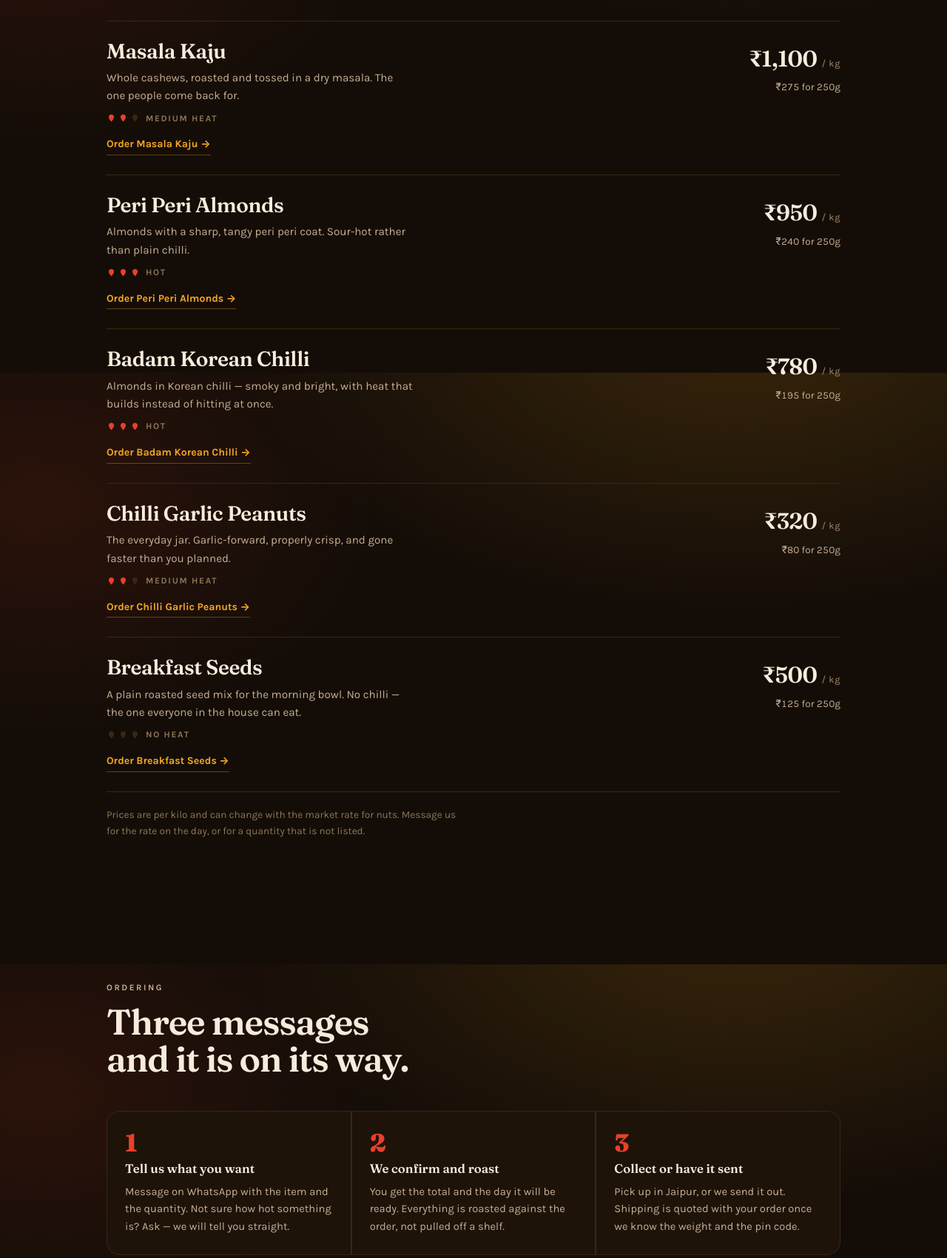
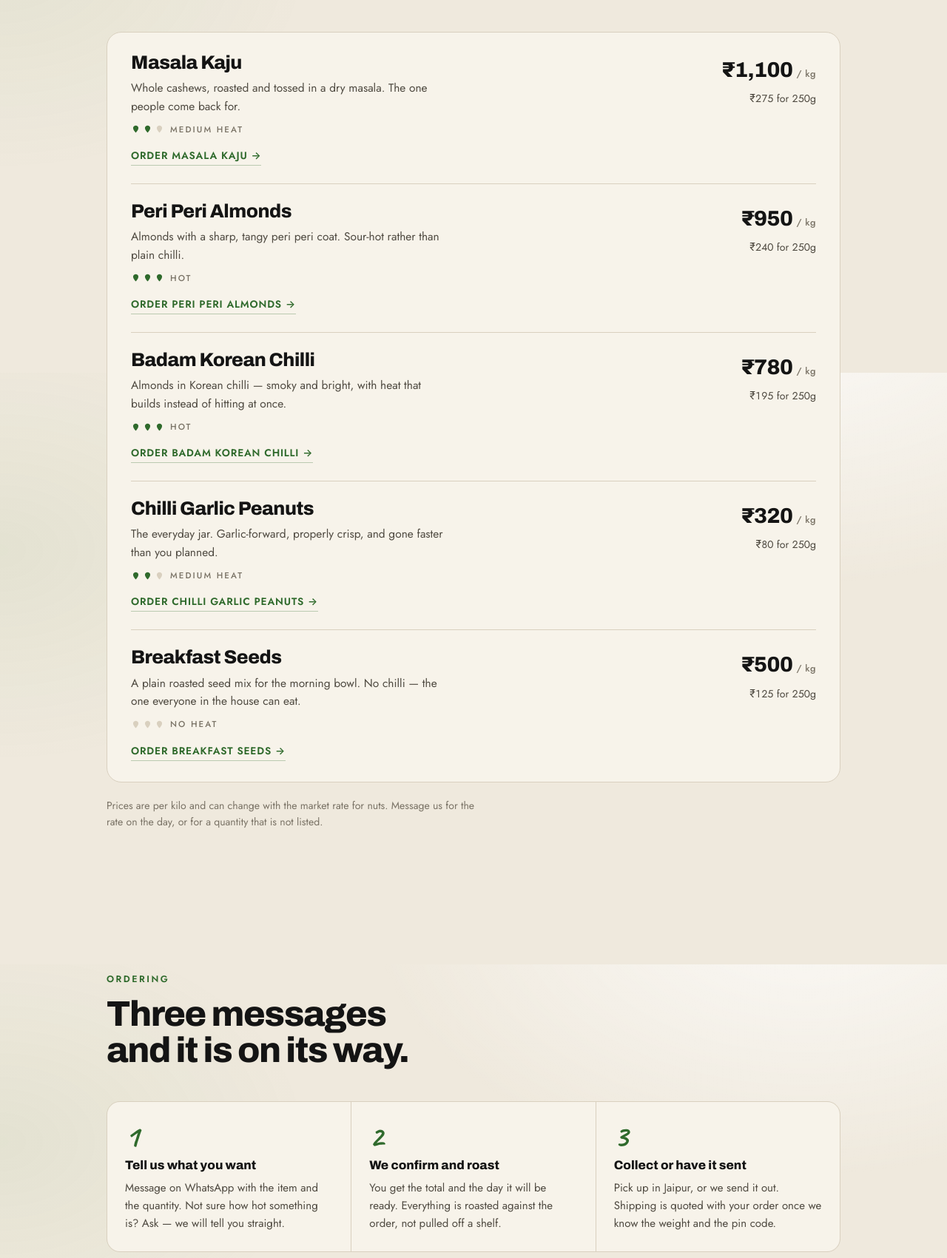
Before and after one commit to ramesh680/roasted-chaska-site, a plain HTML site: page public/index.html in a window 1280 px wide. Shown: the part 1096-2797 px from the top of the page at 74% size. Drawn offline with Linux system fonts and the light colour scheme.

Commit message:
Retheme site to match new packaging (cream, black, green)

```diff
--- a/public/index.html
+++ b/public/index.html
@@ -5,21 +5,22 @@
 <meta name="viewport" content="width=device-width, initial-scale=1, viewport-fit=cover">
 <title>Roasted Chaska | Small-batch roasted dry fruits, Jaipur</title>
 <meta name="description" content="Masala kaju, peri peri almonds, Korean chilli badam and more, roasted to order in Jaipur. Order on WhatsApp. Delivery across India.">
-<meta name="theme-color" content="#140D07">
+<meta name="theme-color" content="#EFE9DD">
 <meta property="og:type" content="website">
 <meta property="og:title" content="Roasted Chaska - Roast kiya kya?">
 <meta property="og:description" content="Small-batch roasted and spiced dry fruits from Jaipur. Order on WhatsApp.">
 <link rel="icon" href="/favicon.svg" type="image/svg+xml">
 <link rel="preconnect" href="https://fonts.googleapis.com">
 <link rel="preconnect" href="https://fonts.gstatic.com" crossorigin>
-<link rel="stylesheet" href="https://fonts.googleapis.com/css2?family=Fraunces:ital,opsz,wght@0,9..144,400;0,9..144,600;0,9..144,800;1,9..144,400&family=Karla:wght@400;500;700&display=swap">
+<link rel="stylesheet" href="https://fonts.googleapis.com/css2?family=Archivo:wght@500;700;800;900&family=Jost:wght@400;500;600&family=Caveat:wght@600;700&display=swap">
 <style>
 :root{
-  --ground:#140D07; --pan:#1D1309; --raised:#281A0E; --edge:#3A2615;
-  --cream:#F7ECDC; --oat:#C6AE93; --ash:#8E7659;
-  --chilli:#E8402B; --chilli-dim:#B32E1E; --saffron:#F5A623; --leaf:#7E9A4E;
-  --display:'Fraunces',Georgia,'Times New Roman',serif;
-  --body:'Karla',-apple-system,BlinkMacSystemFont,'Segoe UI',Helvetica,Arial,sans-serif;
+  --ground:#EFE9DD; --pan:#F7F3EA; --raised:#FBF8F2; --edge:#D9D0BF;
+  --ink:#141414; --cream:#141414; --oat:#4F4A41; --ash:#7A7366;
+  --green:#2F6A2C; --green-deep:#24561F; --leaf:#4C8A3C; --tint:#E3EBDB;
+  --display:'Archivo','Helvetica Neue',Arial,sans-serif;
+  --body:'Jost',-apple-system,BlinkMacSystemFont,'Segoe UI',Helvetica,Arial,sans-serif;
+  --script:'Caveat','Segoe Print','Bradley Hand',cursive;
   --gut:clamp(20px,5vw,64px);
   --maxw:1120px;
 }
@@ -27,100 +28,105 @@
 html{scroll-behavior:smooth}
 #range{scroll-margin-top:28px}
 body{
-  margin:0;background:var(--ground);color:var(--cream);
-  font-family:var(--body);font-size:16px;line-height:1.6;
+  margin:0;background:var(--ground);color:var(--ink);
+  font-family:var(--body);font-size:16.5px;line-height:1.6;
   -webkit-font-smoothing:antialiased;
   background-image:
-    radial-gradient(1100px 620px at 78% -8%, rgba(245,166,35,.16), transparent 62%),
-    radial-gradient(760px 520px at 4% 22%, rgba(232,64,43,.11), transparent 60%);
+    radial-gradient(900px 560px at 85% -10%, rgba(255,255,255,.75), transparent 65%),
+    radial-gradient(700px 480px at 0% 30%, rgba(76,138,60,.07), transparent 60%);
   background-attachment:fixed;
 }
 img{max-width:100%}
 a{color:inherit}
-h1,h2,h3{margin:0;font-family:var(--display);font-weight:600;text-wrap:balance;line-height:1.05}
+h1,h2,h3{margin:0;font-family:var(--display);font-weight:800;text-wrap:balance;line-height:1.02;color:var(--ink)}
 p{margin:0}
-:focus-visible{outline:2.5px solid var(--saffron);outline-offset:3px;border-radius:3px}
+:focus-visible{outline:2.5px solid var(--green);outline-offset:3px;border-radius:3px}
 
 .wrap{max-width:var(--maxw);margin:0 auto;padding-inline:var(--gut)}
 .eyebrow{
-  font-size:.72rem;letter-spacing:.22em;text-transform:uppercase;
-  font-weight:700;color:var(--saffron);
+  font-size:.78rem;letter-spacing:.2em;text-transform:uppercase;
+  font-weight:600;color:var(--green);
 }
+.rule{display:block;width:56px;height:2px;background:var(--green);border:0;margin:0}
 
 /* ---------------------------------------------------------------- hero */
 header.top{padding-block:clamp(28px,5vw,44px) 0}
 .brandline{display:flex;align-items:center;gap:14px;flex-wrap:wrap}
 .seal{
   width:46px;height:46px;flex:0 0 auto;border-radius:50%;
-  border:1.5px solid var(--chilli);display:grid;place-items:center;
-  background:radial-gradient(circle at 34% 28%, #3A2312, #1B1009);
+  border:1.5px solid var(--green);display:grid;place-items:center;
+  background:var(--pan);
 }
 .brandname{font-family:var(--display);font-size:1.22rem;font-weight:800;letter-spacing:-.01em}
-.brandsub{font-size:.76rem;color:var(--ash);letter-spacing:.14em;text-transform:uppercase;font-weight:700}
+.brandsub{font-size:.76rem;color:var(--ash);letter-spacing:.2em;text-transform:uppercase;font-weight:500}
 
 .hero{padding-block:clamp(40px,8vw,88px) clamp(36px,6vw,64px)}
 .hero h1{
-  font-size:clamp(2.9rem,11vw,6.6rem);font-weight:800;letter-spacing:-.035em;
-  font-variation-settings:'SOFT' 40,'WONK' 1;
+  font-size:clamp(2.9rem,11vw,6.6rem);font-weight:900;letter-spacing:-.04em;
 }
-.hero h1 .q{color:var(--chilli);display:inline-block}
+.hero h1 .q{color:var(--green);display:inline-block;font-family:var(--script);font-weight:700;
+  font-size:1.15em;transform:rotate(-8deg) translateY(.04em);margin-left:.06em}
 .hero .lede{
-  margin-top:clamp(18px,3vw,26px);max-width:34ch;font-size:clamp(1.05rem,2.4vw,1.3rem);
+  margin-top:clamp(18px,3vw,26px);max-width:36ch;font-size:clamp(1.05rem,2.4vw,1.3rem);
   color:var(--oat);
 }
-.hero .lede b{color:var(--cream);font-weight:500}
+.hero .lede b{color:var(--ink);font-weight:600}
 .cta-row{display:flex;gap:12px;flex-wrap:wrap;margin-top:clamp(26px,4vw,36px)}
 .btn{
   display:inline-flex;align-items:center;gap:9px;padding:14px 22px;border-radius:999px;
-  font-family:var(--body);font-weight:700;font-size:.95rem;text-decoration:none;
+  font-family:var(--body);font-weight:600;font-size:.95rem;text-decoration:none;letter-spacing:.02em;
   border:1.5px solid transparent;transition:transform .15s ease,background .15s ease;
 }
 .btn:hover{transform:translateY(-2px)}
-.btn-wa{background:var(--chilli);color:#fff}
-.btn-wa:hover{background:#F04A34}
-.btn-ghost{border-color:var(--edge);color:var(--cream)}
-.btn-ghost:hover{border-color:var(--oat);background:rgba(247,236,220,.04)}
+.btn-wa{background:var(--green);color:#fff}
+.btn-wa:hover{background:var(--green-deep)}
+.btn-ghost{border-color:var(--ink);color:var(--ink)}
+.btn-ghost:hover{background:rgba(20,20,20,.05)}
 
 .strip{
   display:flex;gap:26px;flex-wrap:wrap;margin-top:clamp(34px,6vw,52px);
   padding-top:22px;border-top:1px solid var(--edge);
 }
 .strip div{display:flex;flex-direction:column;gap:2px}
-.strip dt{font-size:.72rem;letter-spacing:.16em;text-transform:uppercase;color:var(--ash);font-weight:700}
-.strip dd{margin:0;font-family:var(--display);font-size:1.15rem;font-weight:600}
+.strip dt{font-size:.72rem;letter-spacing:.2em;text-transform:uppercase;color:var(--ash);font-weight:500}
+.strip dd{margin:0;font-family:var(--display);font-size:1.12rem;font-weight:700}
 
 /* ------------------------------------------------------------- section */
 section{padding-block:clamp(52px,9vw,96px)}
 .sec-head{display:flex;flex-direction:column;gap:12px;max-width:52ch}
-.sec-head h2{font-size:clamp(1.9rem,5.2vw,3rem);letter-spacing:-.025em}
+.sec-head h2{font-size:clamp(1.9rem,5.2vw,3rem);letter-spacing:-.03em}
 .sec-head p{color:var(--oat)}
+.sec-head .eyebrow{color:var(--green)}
 
 /* --------------------------------------------------------- price board */
-.board{margin-top:clamp(30px,5vw,46px);border-top:1px solid var(--edge)}
+.board{margin-top:clamp(30px,5vw,46px);background:var(--pan);border:1px solid var(--edge);
+  border-radius:20px;padding:4px clamp(18px,3vw,32px)}
 .row{
   display:grid;grid-template-columns:1fr auto;gap:8px 28px;align-items:start;
-  padding-block:26px;border-bottom:1px solid var(--edge);
+  padding-block:24px;border-bottom:1px solid var(--edge);
 }
+.row:last-child{border-bottom:0}
 .row .name{display:flex;flex-direction:column;gap:9px;min-width:0}
-.row h3{font-size:clamp(1.3rem,3.4vw,1.75rem);font-weight:600;letter-spacing:-.015em}
-.row .desc{color:var(--oat);font-size:.95rem;max-width:46ch}
-.heat{display:flex;align-items:center;gap:8px;font-size:.74rem;letter-spacing:.14em;
-  text-transform:uppercase;font-weight:700;color:var(--ash)}
+.row h3{font-size:clamp(1.25rem,3.2vw,1.6rem);font-weight:800;letter-spacing:-.02em}
+.row .desc{color:var(--oat);font-size:.97rem;max-width:46ch}
+.heat{display:flex;align-items:center;gap:8px;font-size:.72rem;letter-spacing:.18em;
+  text-transform:uppercase;font-weight:500;color:var(--ash)}
 .heat .pods{display:flex;gap:3px}
 .heat svg{display:block}
 .prices{display:flex;flex-direction:column;align-items:flex-end;gap:4px;white-space:nowrap}
-.kg{font-family:var(--display);font-size:clamp(1.45rem,4vw,1.9rem);font-weight:600;
+.kg{font-family:var(--display);font-size:clamp(1.4rem,4vw,1.8rem);font-weight:800;
   font-variant-numeric:tabular-nums;letter-spacing:-.02em}
 .kg span{font-family:var(--body);font-size:.8rem;font-weight:500;color:var(--ash);letter-spacing:.04em}
-.quarter{font-size:.85rem;color:var(--oat);font-variant-numeric:tabular-nums}
+.quarter{font-size:.88rem;color:var(--oat);font-variant-numeric:tabular-nums}
 .row .order{grid-column:1/-1;margin-top:4px}
 .linkwa{
-  display:inline-flex;align-items:center;gap:7px;font-weight:700;font-size:.88rem;
-  color:var(--saffron);text-decoration:none;border-bottom:1.5px solid rgba(245,166,35,.35);
+  display:inline-flex;align-items:center;gap:7px;font-weight:600;font-size:.86rem;
+  letter-spacing:.06em;text-transform:uppercase;
+  color:var(--green);text-decoration:none;border-bottom:1.5px solid rgba(47,106,44,.3);
   padding-bottom:2px;
 }
-.linkwa:hover{border-bottom-color:var(--saffron)}
-.note{margin-top:20px;font-size:.85rem;color:var(--ash);max-width:60ch}
+.linkwa:hover{border-bottom-color:var(--green)}
+.note{margin-top:20px;font-size:.88rem;color:var(--ash);max-width:60ch}
 
 /* ------------------------------------------------------------- panels */
 .panels{display:grid;gap:18px;margin-top:clamp(30px,5vw,44px);
@@ -129,40 +135,40 @@ section{padding-block:clamp(52px,9vw,96px)}
   background:var(--pan);border:1px solid var(--edge);border-radius:18px;
   padding:26px 24px;display:flex;flex-direction:column;gap:11px;
 }
-.panel h3{font-size:1.25rem;font-weight:600}
-.panel p{color:var(--oat);font-size:.94rem}
+.panel h3{font-size:1.2rem;font-weight:800;letter-spacing:-.01em}
+.panel p{color:var(--oat);font-size:.95rem}
 .panel .linkwa{margin-top:auto;padding-top:8px;align-self:flex-start}
 
 /* -------------------------------------------------------------- steps */
-.steps{display:grid;gap:2px;margin-top:clamp(30px,5vw,44px);
+.steps{display:grid;gap:1px;margin-top:clamp(30px,5vw,44px);
   grid-template-columns:repeat(auto-fit,minmax(230px,1fr));
   border:1px solid var(--edge);border-radius:18px;overflow:hidden;background:var(--edge)}
 .step{background:var(--pan);padding:26px 24px;display:flex;flex-direction:column;gap:10px}
-.step .num{font-family:var(--display);font-size:2.1rem;font-weight:800;color:var(--chilli);line-height:1}
-.step h3{font-size:1.05rem;font-weight:600}
-.step p{color:var(--oat);font-size:.92rem}
+.step .num{font-family:var(--script);font-size:2.6rem;font-weight:700;color:var(--green);line-height:1}
+.step h3{font-size:1.05rem;font-weight:800}
+.step p{color:var(--oat);font-size:.94rem}
 
 /* ------------------------------------------------------------ contact */
-.contact{background:var(--pan);border:1px solid var(--edge);border-radius:24px;
+.contact{background:var(--tint);border:1.5px solid var(--green);border-radius:22px;
   padding:clamp(28px,5vw,48px);display:grid;gap:30px;
   grid-template-columns:repeat(auto-fit,minmax(260px,1fr));align-items:start}
-.contact h2{font-size:clamp(1.8rem,4.6vw,2.5rem);letter-spacing:-.02em}
+.contact h2{font-size:clamp(1.8rem,4.6vw,2.5rem);letter-spacing:-.03em}
 .contact .lede{color:var(--oat);margin-top:12px;max-width:38ch}
 .deets{display:flex;flex-direction:column;gap:18px}
 .deet{display:flex;flex-direction:column;gap:3px}
-.deet dt{font-size:.72rem;letter-spacing:.16em;text-transform:uppercase;color:var(--ash);font-weight:700}
+.deet dt{font-size:.72rem;letter-spacing:.2em;text-transform:uppercase;color:var(--green);font-weight:600}
 .deet dd{margin:0;font-size:1.05rem}
-.deet a{text-decoration:none;border-bottom:1px solid var(--edge)}
-.deet a:hover{border-bottom-color:var(--saffron)}
+.deet a{text-decoration:none;border-bottom:1px solid rgba(20,20,20,.25)}
+.deet a:hover{border-bottom-color:var(--green)}
 
 footer{padding-block:44px 92px;border-top:1px solid var(--edge);margin-top:clamp(52px,9vw,96px)}
 .footrow{display:flex;justify-content:space-between;gap:18px;flex-wrap:wrap;
-  font-size:.84rem;color:var(--ash)}
+  font-size:.84rem;color:var(--ash);letter-spacing:.04em}
 
 /* ------------------------------------------------------- sticky order */
 .dock{
   position:fixed;left:0;right:0;bottom:0;z-index:40;display:none;
-  background:rgba(20,13,7,.94);backdrop-filter:blur(10px);
+  background:rgba(239,233,221,.94);backdrop-filter:blur(10px);
   border-top:1px solid var(--edge);
   padding:12px var(--gut);
   padding-bottom:calc(12px + env(safe-area-inset-bottom,0px));
@@ -186,8 +192,7 @@ footer{padding-block:44px 92px;border-top:1px solid var(--edge);margin-top:clamp
   <div class="wrap brandline">
     <span class="seal" aria-hidden="true">
       <svg width="22" height="22" viewBox="0 0 24 24" fill="none">
-        <path d="M12 3c3.6 0 6.6 2.4 6.6 6 0 4.2-3 8.4-6.6 12-3.6-3.6-6.6-7.8-6.6-12 0-3.6 3-6 6.6-6z" fill="#E8402B"/>
-        <path d="M12 3c1.1 1.4 1.1 3.1 0 4.6" stroke="#7E9A4E" stroke-width="1.6" stroke-linecap="round"/>
+        <path d="M19 4C10 4 5 9 5 15c0 1.7.5 3.2 1.3 4.4C8 13 12 10 16 8c-3.6 2.6-6.4 6-8.1 11.3 1.1.5 2.3.7 3.6.7C17 20 20 14 19 4z" fill="#2F6A2C"/>
       </svg>
     </span>
     <span class="brandname">Roasted Chaska</span>
@@ -232,9 +237,9 @@ footer{padding-block:44px 92px;border-top:1px solid var(--edge);margin-top:clamp
             <h3>Masala Kaju</h3>
             <p class="desc">Whole cashews, roasted and tossed in a dry masala. The one people come back for.</p>
             <p class="heat"><span class="pods" aria-hidden="true">
-              <svg width="13" height="13" viewBox="0 0 24 24"><path d="M12 3c3.6 0 6.6 2.4 6.6 6 0 4.2-3 8.4-6.6 12-3.6-3.6-6.6-7.8-6.6-12 0-3.6 3-6 6.6-6z" fill="#E8402B"/></svg>
-              <svg width="13" height="13" viewBox="0 0 24 24"><path d="M12 3c3.6 0 6.6 2.4 6.6 6 0 4.2-3 8.4-6.6 12-3.6-3.6-6.6-7.8-6.6-12 0-3.6 3-6 6.6-6z" fill="#E8402B"/></svg>
-              <svg width="13" height="13" viewBox="0 0 24 24"><path d="M12 3c3.6 0 6.6 2.4 6.6 6 0 4.2-3 8.4-6.6 12-3.6-3.6-6.6-7.8-6.6-12 0-3.6 3-6 6.6-6z" fill="#3A2615"/></svg>
+              <svg width="13" height="13" viewBox="0 0 24 24"><path d="M12 3c3.6 0 6.6 2.4 6.6 6 0 4.2-3 8.4-6.6 12-3.6-3.6-6.6-7.8-6.6-12 0-3.6 3-6 6.6-6z" fill="#2F6A2C"/></svg>
+              <svg width="13" height="13" viewBox="0 0 24 24"><path d="M12 3c3.6 0 6.6 2.4 6.6 6 0 4.2-3 8.4-6.6 12-3.6-3.6-6.6-7.8-6.6-12 0-3.6 3-6 6.6-6z" fill="#2F6A2C"/></svg>
+              <svg width="13" height="13" viewBox="0 0 24 24"><path d="M12 3c3.6 0 6.6 2.4 6.6 6 0 4.2-3 8.4-6.6 12-3.6-3.6-6.6-7.8-6.6-12 0-3.6 3-6 6.6-6z" fill="#D9D0BF"/></svg>
             </span> Medium heat</p>
           </div>
           <div class="prices"><span class="kg">&#8377;1,100 <span>/ kg</span></span><span class="quarter">&#8377;275 for 250g</span></div>
@@ -246,9 +251,9 @@ footer{padding-block:44px 92px;border-top:1px solid var(--edge);margin-top:clamp
             <h3>Peri Peri Almonds</h3>
             <p class="desc">Almonds with a sharp, tangy peri peri coat. Sour-hot rather than plain chilli.</p>
             <p class="heat"><span class="pods" aria-hidden="true">
-              <svg width="13" height="13" viewBox="0 0 24 24"><path d="M12 3c3.6 0 6.6 2.4 6.6 6 0 4.2-3 8.4-6.6 12-3.6-3.6-6.6-7.8-6.6-12 0-3.6 3-6 6.6-6z" fill="#E8402B"/></svg>
-              <svg width="13" height="13" viewBox="0 0 24 24"><path d="M12 3c3.6 0 6.6 2.4 6.6 6 0 4.2-3 8.4-6.6 12-3.6-3.6-6.6-7.8-6.6-12 0-3.6 3-6 6.6-6z" fill="#E8402B"/></svg>
-              <svg width="13" height="13" viewBox="0 0 24 24"><path d="M12 3c3.6 0 6.6 2.4 6.6 6 0 4.2-3 8.4-6.6 12-3.6-3.6-6.6-7.8-6.6-12 0-3.6 3-6 6.6-6z" fill="#E8402B"/></svg>
+              <svg width="13" height="13" viewBox="0 0 24 24"><path d="M12 3c3.6 0 6.6 2.4 6.6 6 0 4.2-3 8.4-6.6 12-3.6-3.6-6.6-7.8-6.6-12 0-3.6 3-6 6.6-6z" fill="#2F6A2C"/></svg>
+              <svg width="13" height="13" viewBox="0 0 24 24"><path d="M12 3c3.6 0 6.6 2.4 6.6 6 0 4.2-3 8.4-6.6 12-3.6-3.6-6.6-7.8-6.6-12 0-3.6 3-6 6.6-6z" fill="#2F6A2C"/></svg>
+              <svg width="13" height="13" viewBox="0 0 24 24"><path d="M12 3c3.6 0 6.6 2.4 6.6 6 0 4.2-3 8.4-6.6 12-3.6-3.6-6.6-7.8-6.6-12 0-3.6 3-6 6.6-6z" fill="#2F6A2C"/></svg>
             </span> Hot</p>
           </div>
           <div class="prices"><span class="kg">&#8377;950 <span>/ kg</span></span><span class="quarter">&#8377;240 for 250g</span></div>
@@ -260,9 +265,9 @@ footer{padding-block:44px 92px;border-top:1px solid var(--edge);margin-top:clamp
             <h3>Badam Korean Chilli</h3>
             <p class="desc">Almonds in Korean chilli &mdash; smoky and bright, with heat that builds instead of hitting at once.</p>
             <p class="heat"><span class="pods" aria-hidden="true">
-              <svg width="13" height="13" viewBox="0 0 24 24"><path d="M12 3c3.6 0 6.6 2.4 6.6 6 0 4.2-3 8.4-6.6 12-3.6-3.6-6.6-7.8-6.6-12 0-3.6 3-6 6.6-6z" fill="#E8402B"/></svg>
-              <svg width="13" height="13" viewBox="0 0 24 24"><path d="M12 3c3.6 0 6.6 2.4 6.6 6 0 4.2-3 8.4-6.6 12-3.6-3.6-6.6-7.8-6.6-12 0-3.6 3-6 6.6-6z" fill="#E8402B"/></svg>
-              <svg width="13" height="13" viewBox="0 0 24 24"><path d="M12 3c3.6 0 6.6 2.4 6.6 6 0 4.2-3 8.4-6.6 12-3.6-3.6-6.6-7.8-6.6-12 0-3.6 3-6 6.6-6z" fill="#E8402B"/></svg>
+              <svg width="13" height="13" viewBox="0 0 24 24"><path d="M12 3c3.6 0 6.6 2.4 6.6 6 0 4.2-3 8.4-6.6 12-3.6-3.6-6.6-7.8-6.6-12 0-3.6 3-6 6.6-6z" fill="#2F6A2C"/></svg>
+              <svg width="13" height="13" viewBox="0 0 24 24"><path d="M12 3c3.6 0 6.6 2.4 6.6 6 0 4.2-3 8.4-6.6 12-3.6-3.6-6.6-7.8-6.6-12 0-3.6 3-6 6.6-6z" fill="#2F6A2C"/></svg>
+              <svg width="13" height="13" viewBox="0 0 24 24"><path d="M12 3c3.6 0 6.6 2.4 6.6 6 0 4.2-3 8.4-6.6 12-3.6-3.6-6.6-7.8-6.6-12 0-3.6 3-6 6.6-6z" fill="#2F6A2C"/></svg>
             </span> Hot</p>
           </div>
           <div class="prices"><span class="kg">&#8377;780 <span>/ kg</span></span><span class="quarter">&#8377;195 for 250g</span></div>
@@ -274,9 +279,9 @@ footer{padding-block:44px 92px;border-top:1px solid var(--edge);margin-top:clamp
             <h3>Chilli Garlic Peanuts</h3>
             <p class="desc">The everyday jar. Garlic-forward, properly crisp, and gone faster than you planned.</p>
             <p class="heat"><span class="pods" aria-hidden="true">
-              <svg width="13" height="13" viewBox="0 0 24 24"><path d="M12 3c3.6 0 6.6 2.4 6.6 6 0 4.2-3 8.4-6.6 12-3.6-3.6-6.6-7.8-6.6-12 0-3.6 3-6 6.6-6z" fill="#E8402B"/></svg>
-              <svg width="13" height="13" viewBox="0 0 24 24"><path d="M12 3c3.6 0 6.6 2.4 6.6 6 0 4.2-3 8.4-6.6 12-3.6-3.6-6.6-7.8-6.6-12 0-3.6 3-6 6.6-6z" fill="#E8402B"/></svg>
-              <svg width="13" height="13" viewBox="0 0 24 24"><path d="M12 3c3.6 0 6.6 2.4 6.6 6 0 4.2-3 8.4-6.6 12-3.6-3.6-6.6-7.8-6.6-12 0-3.6 3-6 6.6-6z" fill="#3A2615"/></svg>
+              <svg width="13" height="13" viewBox="0 0 24 24"><path d="M12 3c3.6 0 6.6 2.4 6.6 6 0 4.2-3 8.4-6.6 12-3.6-3.6-6.6-7.8-6.6-12 0-3.6 3-6 6.6-6z" fill="#2F6A2C"/></svg>
+              <svg width="13" height="13" viewBox="0 0 24 24"><path d="M12 3c3.6 0 6.6 2.4 6.6 6 0 4.2-3 8.4-6.6 12-3.6-3.6-6.6-7.8-6.6-12 0-3.6 3-6 6.6-6z" fill="#2F6A2C"/></svg>
+              <svg width="13" height="13" viewBox="0 0 24 24"><path d="M12 3c3.6 0 6.6 2.4 6.6 6 0 4.2-3 8.4-6.6 12-3.6-3.6-6.6-7.8-6.6-12 0-3.6 3-6 6.6-6z" fill="#D9D0BF"/></svg>
             </span> Medium heat</p>
           </div>
           <div class="prices"><span class="kg">&#8377;320 <span>/ kg</span></span><span class="quarter">&#8377;80 for 250g</span></div>
@@ -288,9 +293,9 @@ footer{padding-block:44px 92px;border-top:1px solid var(--edge);margin-top:clamp
             <h3>Breakfast Seeds</h3>
             <p class="desc">A plain roasted seed mix for the morning bowl. No chilli &mdash; the one everyone in the house can eat.</p>
             <p class="heat"><span class="pods" aria-hidden="true">
-              <svg width="13" height="13" viewBox="0 0 24 24"><path d="M12 3c3.6 0 6.6 2.4 6.6 6 0 4.2-3 8.4-6.6 12-3.6-3.6-6.6-7.8-6.6-12 0-3.6 3-6 6.6-6z" fill="#3A2615"/></svg>
-              <svg width="13" height="13" viewBox="0 0 24 24"><path d="M12 3c3.6 0 6.6 2.4 6.6 6 0 4.2-3 8.4-6.6 12-3.6-3.6-6.6-7.8-6.6-12 0-3.6 3-6 6.6-6z" fill="#3A2615"/></svg>
-              <svg width="13" height="13" viewBox="0 0 24 24"><path d="M12 3c3.6 0 6.6 2.4 6.6 6 0 4.2-3 8.4-6.6 12-3.6-3.6-6.6-7.8-6.6-12 0-3.6 3-6 6.6-6z" fill="#3A2615"/></svg>
+              <svg width="13" height="13" viewBox="0 0 24 24"><path d="M12 3c3.6 0 6.6 2.4 6.6 6 0 4.2-3 8.4-6.6 12-3.6-3.6-6.6-7.8-6.6-12 0-3.6 3-6 6.6-6z" fill="#D9D0BF"/></svg>
+              <svg width="13" height="13" viewBox="0 0 24 24"><path d="M12 3c3.6 0 6.6 2.4 6.6 6 0 4.2-3 8.4-6.6 12-3.6-3.6-6.6-7.8-6.6-12 0-3.6 3-6 6.6-6z" fill="#D9D0BF"/></svg>
+              <svg width="13" height="13" viewBox="0 0 24 24"><path d="M12 3c3.6 0 6.6 2.4 6.6 6 0 4.2-3 8.4-6.6 12-3.6-3.6-6.6-7.8-6.6-12 0-3.6 3-6 6.6-6z" fill="#D9D0BF"/></svg>
             </span> No heat</p>
           </div>
           <div class="prices"><span class="kg">&#8377;500 <span>/ kg</span></span><span class="quarter">&#8377;125 for 250g</span></div>
```
Also changed, not shown: public/404.html (+1 -1 lines), public/favicon.svg.
